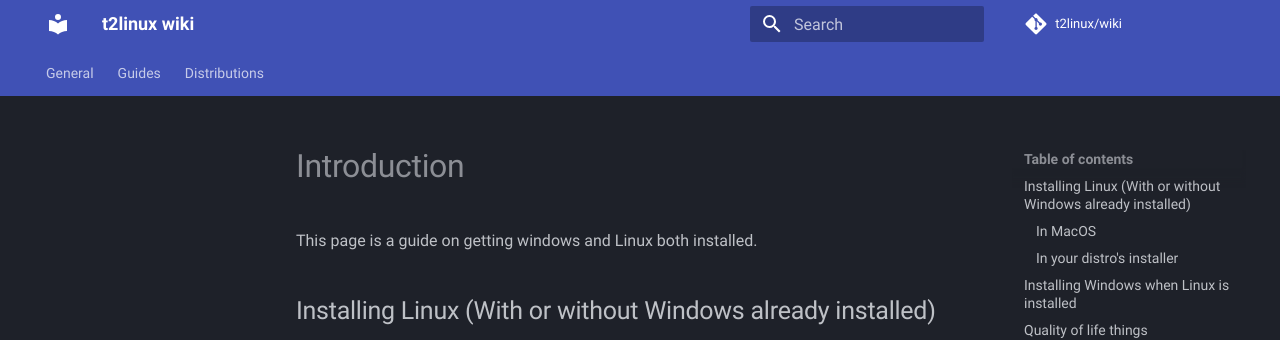
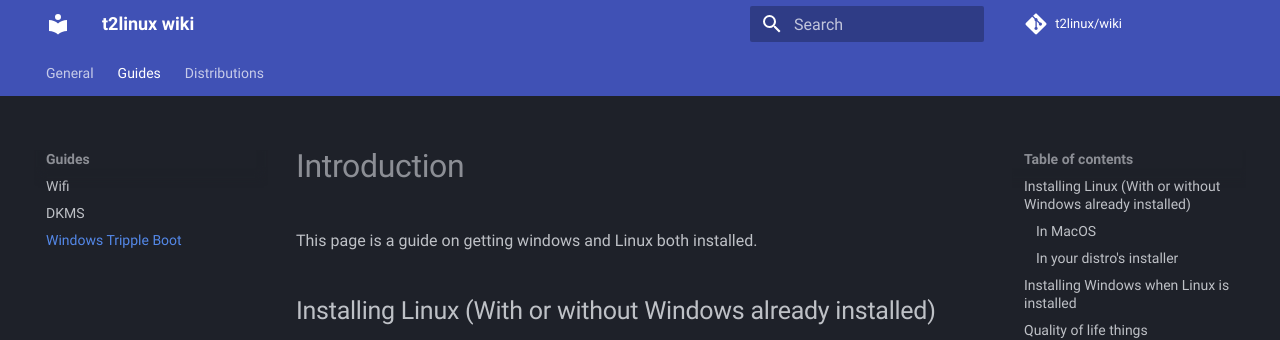
Before and after one commit to t2linux/wiki, an MkDocs documentation site: the page built from docs/guides/windows.md, in a window 1280 px wide. Shown: the top 340 px of the page. Built offline with MkDocs 1.6.1 and Material for MkDocs 9.7.7, drawn with Linux system fonts in a browser that asks for light colours; comment, search, counter and statistics services are not loaded.

Commit message:
I didn't realise my guides needed to be here

```diff
--- a/mkdocs.yml
+++ b/mkdocs.yml
@@ -36,6 +36,8 @@ nav:
           - Device Support and State of Features: state.md
     - Guides:
           - Wifi: guides/wifi.md
+          - DKMS: guides/dkms.md
+          - Windows Tripple Boot: guides/windows.md
     - Distributions:
           - Manjaro:
                 - Home: distributions/manjaro/home.md
```
